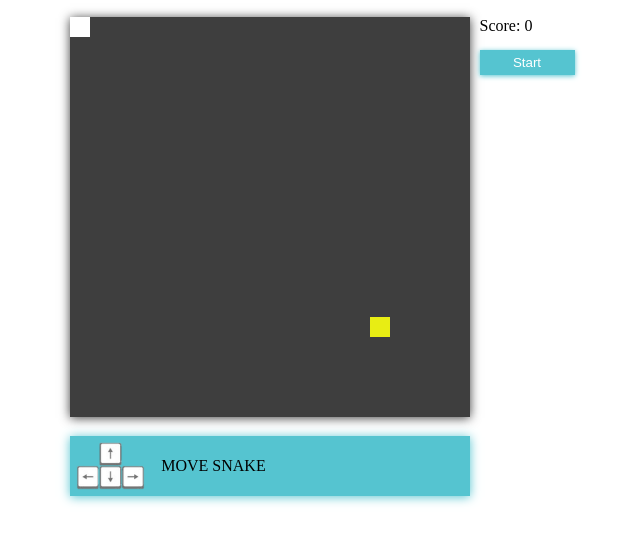
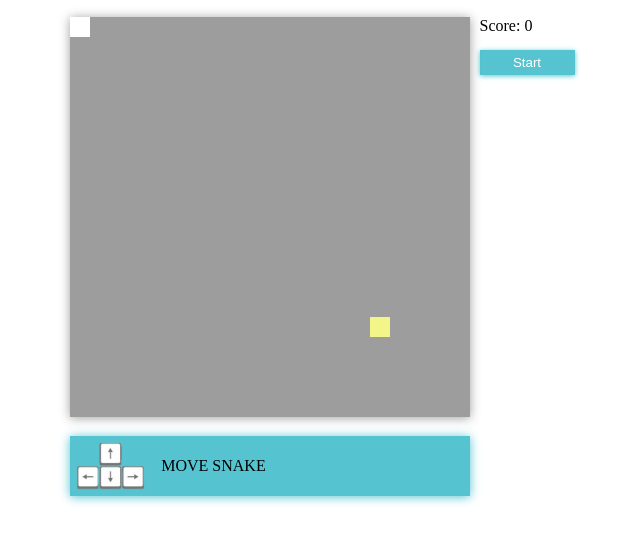
Before and after one commit to Somaur/Snake-game, a plain HTML site: page index.html in a window 1280 px wide. Shown: the part 177-720 px from the top of the page, without its empty margins (318-958 px from the left). Drawn offline with Linux system fonts and the light colour scheme.

Commit message:
Update index.html

```diff
--- a/index.html
+++ b/index.html
@@ -10,7 +10,7 @@
 		<h2>Snake Game</h2>
 		<div class="container">
 			<div>
-				<canvas id="canvas" class="canvas" width="400" height="400"></canvas>
+				<canvas id="canvas" class="canvas disabled-canvas" width="400" height="400"></canvas>
 				<div class="operatingInstruction">
 					<img class="operatingImage" src="./arrowKeys.png"></img>
                     <span class="operatingText">
```
